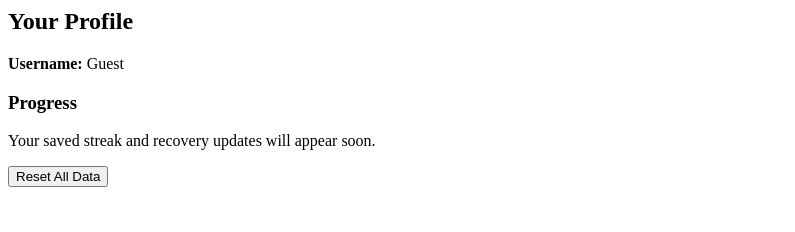
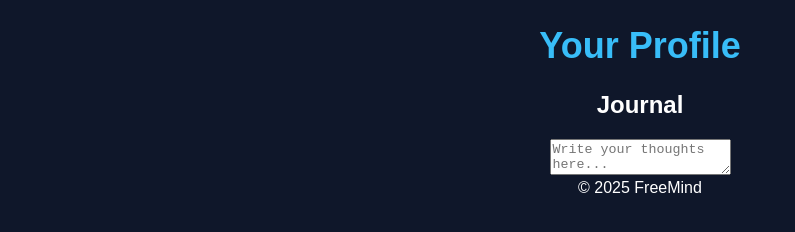
Before and after one commit to Blessedbob3/Free-mind-, a plain HTML site: page profile.html in a window 1280 px wide. Shown: the whole page, without its empty margins (0-795 px from the left). Drawn offline with Linux system fonts and the light colour scheme.

Commit message:
Update profile.html

```diff
--- a/profile.html
+++ b/profile.html
@@ -1,10 +1,27 @@
-<section id="profilePage">
-    <h2>Your Profile</h2>
+<!DOCTYPE html>
+<html lang="en">
+<head>
+    <meta charset="UTF-8">
+    <meta name="viewport" content="width=device-width, initial-scale=1.0">
+    <title>Your Profile – FreeMind</title>
+    <link rel="stylesheet" href="style.css">
+</head>
+<body>
 
-    <p><strong>Username:</strong> <span id="usernameDisplay">Guest</span></p>
+<header class="topbar">
+    <h1>Your Profile</h1>
+</header>
 
-    <h3>Progress</h3>
-    <p>Your saved streak and recovery updates will appear soon.</p>
+<div class="container">
+    <section class="card">
+        <h2>Journal</h2>
+        <textarea placeholder="Write your thoughts here..." class="journal-box"></textarea>
+    </section>
+</div>
 
-    <button id="resetProgress">Reset All Data</button>
-</section>
+<footer class="footer">
+    © 2025 FreeMind
+</footer>
+
+</body>
+</html>
```
